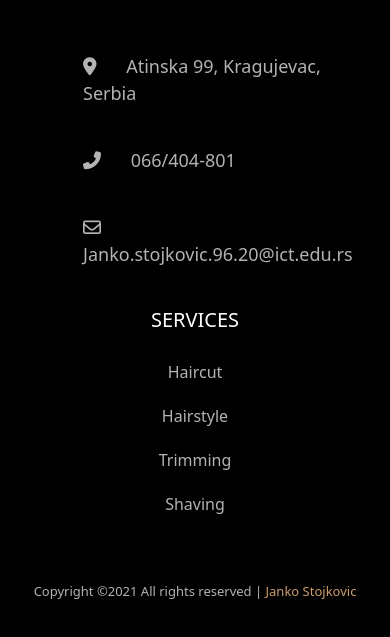
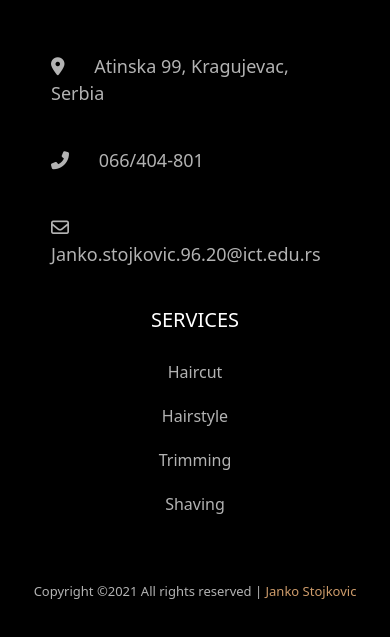
Before and after one commit to Janko-Stojkovic/barber-shop, a plain HTML site: page pages/price.html in a window 390 px wide. Shown: the part 3063-3700 px from the top of the page. Drawn offline with nearby package versions, Linux system fonts and the light colour scheme.

Commit message:
Add files via upload

```diff
--- a/css/responsive.css
+++ b/css/responsive.css
@@ -68,6 +68,9 @@
     .footer2 p{
         font-size: 13px;
     }
+    .footer2 .col-md-6 ul{
+        padding: 0;
+    }
     .service-sec .row .col-xl-3 img{
         width: 70px;
     }
```
Also changed, not shown: pages/contact.html (+1 -1 lines).
